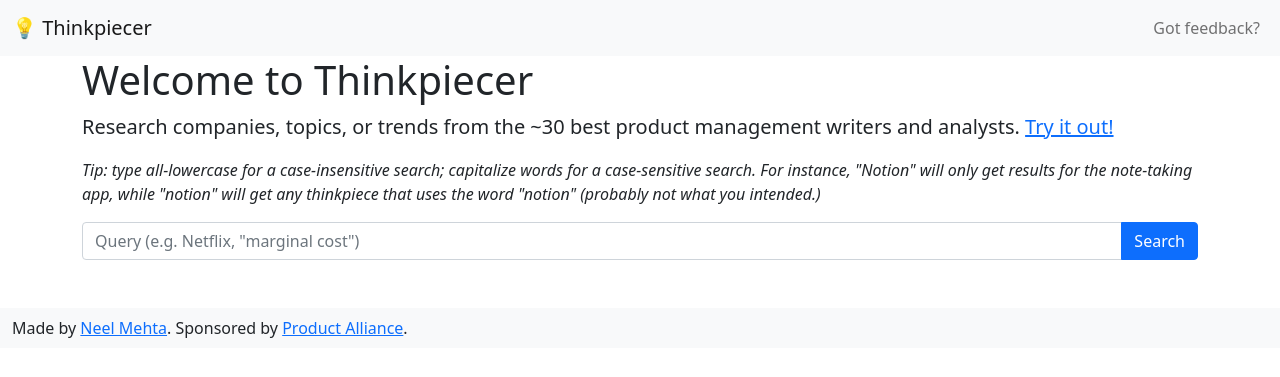
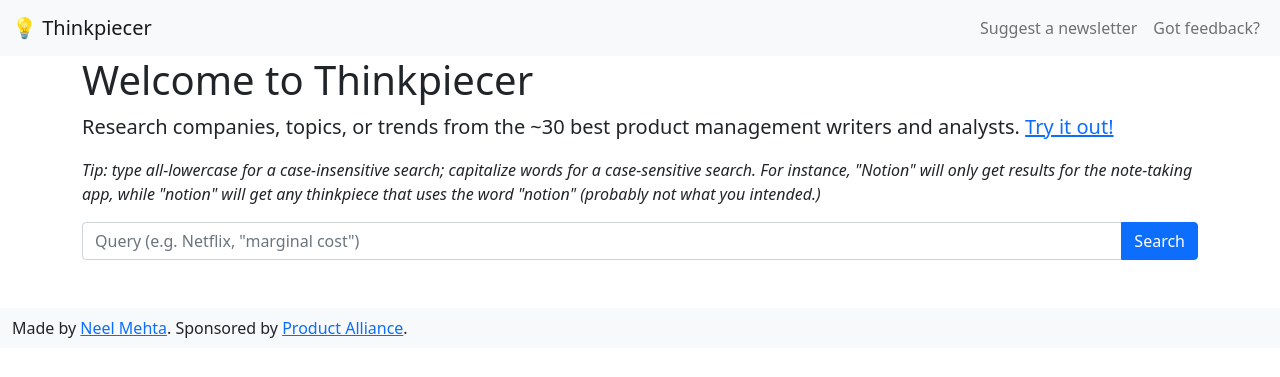
Before and after one commit to hathix/pm-thinkpieces, a Flask app: page / in a window 1280 px wide. Shown: the top 377 px of the page. Run offline with Flask 2, Linux system fonts and the light colour scheme.

Commit message:
add a callout to send a newsletter

```diff
--- a/templates/header.html
+++ b/templates/header.html
@@ -44,6 +44,9 @@
         <div class="collapse navbar-collapse" id="navbarNav">
           <ul class="navbar-nav ms-auto">
             <li class="nav-item">
+              <a class="nav-link" href="https://www.linkedin.com/posts/neelmehta18_productmanagement-interviewtips-apm-activity-6744279690539749376-DUow" target="_blank">Suggest a newsletter</a>
+            </li>
+            <li class="nav-item">
               <a class="nav-link" href="https://docs.google.com/forms/d/e/1FAIpQLSd_oe-LBRtJjr4ffNdyqWCtcAQ8NHm-MFHS12rAU9f-P3S8xA/viewform?usp=sf_link" target="_blank">Got feedback?</a>
             </li>
             </li>
```
